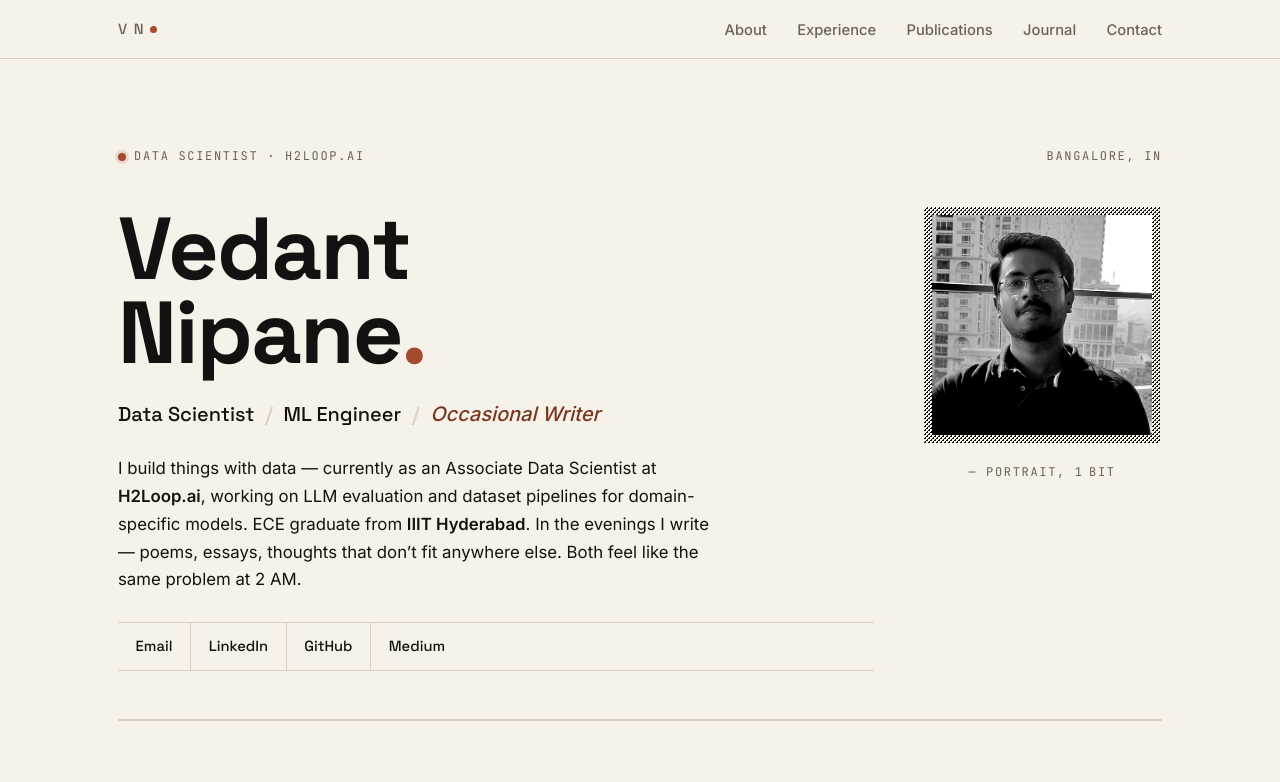
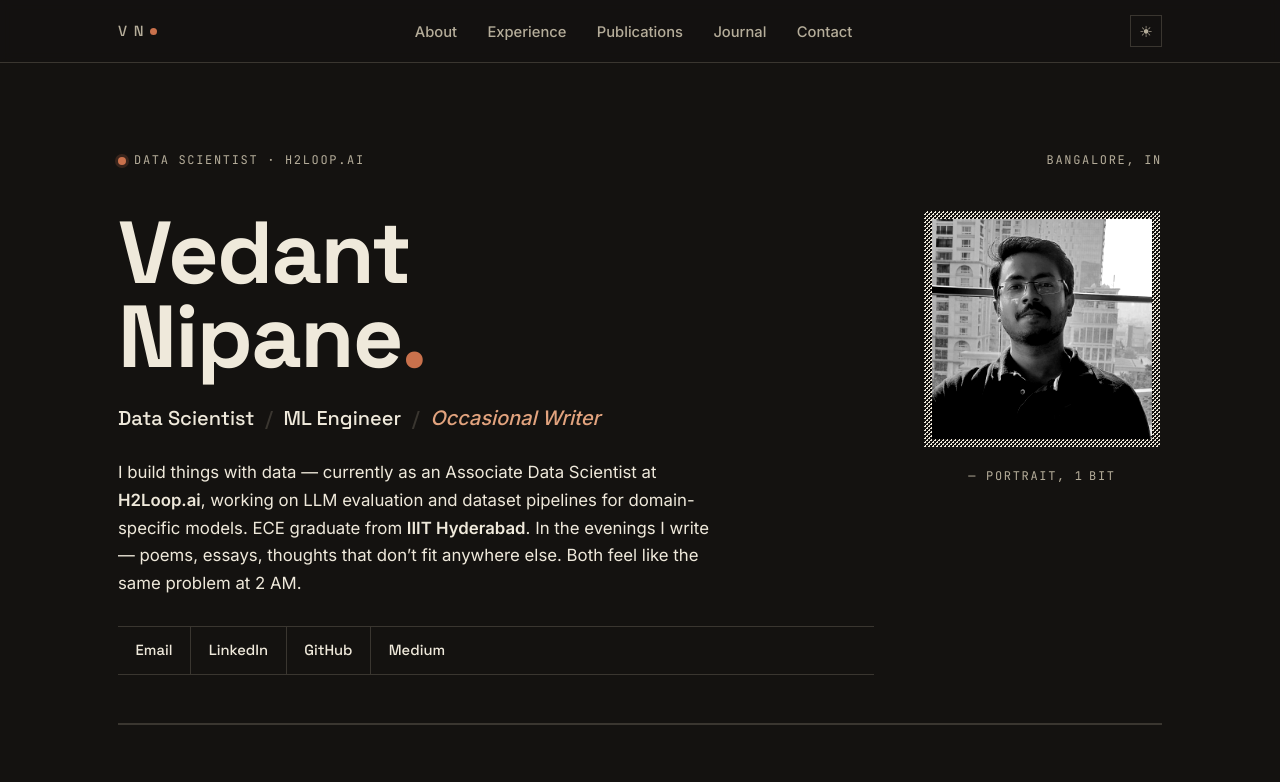
Before and after one commit to VedantNipane/vedantnipane.github.io, an Astro site: page / in a window 1280 px wide. Shown: the top 782 px of the page. Built offline with nearby package versions, Linux system fonts and the light colour scheme; Astro itself is replaced by a stand-in of ours.

Commit message:
Add dark/light theme toggle with dark as default
Restructure CSS custom properties into dark (default) and light
variants using data-theme on the html element, persisted via
localStorage with a pre-paint inline script to avoid flash of
wrong theme. Dark palette matches colors observed under Chrome's
forced dark mode. Inverted surfaces (poem page, journal block) now
use theme-relative --invert-* variables so they stay visually
inverted regardless of the active site theme.

Co-Authored-By: Claude Sonnet 5 <noreply@anthropic.com>

```diff
--- a/src/layouts/Layout.astro
+++ b/src/layouts/Layout.astro
@@ -31,6 +31,14 @@ const {
 
     <title>{title}</title>
 
+    <script is:inline>
+      (function () {
+        var stored = localStorage.getItem('theme');
+        var theme = stored === 'light' ? 'light' : 'dark';
+        document.documentElement.setAttribute('data-theme', theme);
+      })();
+    </script>
+
     <script async src="https://www.googletagmanager.com/gtag/js?id=G-Y74Q8X13Z0"></script>
     <script is:inline>
       window.dataLayer = window.dataLayer || [];
@@ -53,6 +61,10 @@ const {
           <li><a href="/journal">Journal</a></li>
           <li><a href="#contact">Contact</a></li>
         </ul>
+        <button id="theme-toggle" class="theme-toggle" type="button" aria-label="Toggle light/dark theme">
+          <span class="theme-toggle-icon icon-sun" aria-hidden="true">&#9728;</span>
+          <span class="theme-toggle-icon icon-moon" aria-hidden="true">&#9789;</span>
+        </button>
       </div>
     </nav>
 
@@ -75,8 +87,41 @@ const {
       </div>
     </footer>
 
+    <script>
+      const themeToggle = document.getElementById('theme-toggle');
+      themeToggle?.addEventListener('click', () => {
+        const root = document.documentElement;
+        const next = root.getAttribute('data-theme') === 'light' ? 'dark' : 'light';
+        root.setAttribute('data-theme', next);
+        localStorage.setItem('theme', next);
+      });
+    </script>
+
     <style is:global>
-      :root {
+      :root, :root[data-theme='dark'] {
+        /* Dark palette (default) */
+        --bg: #141210;
+        --bg-soft: #1e1b17;
+        --bg-invert: #f6f2e9;
+        --ink: #efe9db;
+        --ink-on-dark: #141210;
+        --ink-soft: #b5ad9a;
+        --rule: #3a3630;
+        --rule-strong: #efe9db;
+        --accent: #c9714c;       /* brighter terracotta for dark bg */
+        --accent-ink: #e2a37e;
+        --nav-bg: rgba(20, 18, 16, 0.88);
+        --input-bg: #1e1b17;
+        --focus-ring: rgba(201, 113, 76, 0.2);
+        /* colors to use inside "inverted" (opposite-of-page) surfaces */
+        --invert-rule: #d8d0bd;
+        --invert-ink-soft: #6a6355;
+        --font-display: 'Space Grotesk', system-ui, -apple-system, sans-serif;
+        --font-body: 'Inter', system-ui, -apple-system, sans-serif;
+        --font-mono: 'JetBrains Mono', ui-monospace, Menlo, Consolas, monospace;
+      }
+
+      :root[data-theme='light'] {
         /* Warm paper palette */
         --bg: #f6f2e9;
         --bg-soft: #efe9db;
@@ -88,9 +133,11 @@ const {
         --rule-strong: #1a1715;
         --accent: #a44a2e;       /* muted terracotta */
         --accent-ink: #7a3620;
-        --font-display: 'Space Grotesk', system-ui, -apple-system, sans-serif;
-        --font-body: 'Inter', system-ui, -apple-system, sans-serif;
-        --font-mono: 'JetBrains Mono', ui-monospace, Menlo, Consolas, monospace;
+        --nav-bg: rgba(246, 242, 233, 0.92);
+        --input-bg: #fff;
+        --focus-ring: rgba(164, 74, 46, 0.15);
+        --invert-rule: #3a3630;
+        --invert-ink-soft: #b5ad9a;
       }
 
       *, *::before, *::after { box-sizing: border-box; }
@@ -155,7 +202,7 @@ const {
         position: sticky;
         top: 0;
         z-index: 10;
-        background: rgba(246, 242, 233, 0.92);
+        background: var(--nav-bg);
         backdrop-filter: blur(6px);
         border-bottom: 1px solid var(--rule);
       }
@@ -199,6 +246,26 @@ const {
       }
       .top-nav a:hover { color: var(--ink); text-decoration: none; }
 
+      .theme-toggle {
+        display: inline-flex;
+        align-items: center;
+        justify-content: center;
+        width: 32px;
+        height: 32px;
+        margin-left: 1.25rem;
+        border: 1px solid var(--rule);
+        background: transparent;
+        color: var(--ink-soft);
+        font-size: 0.95rem;
+        line-height: 1;
+        cursor: pointer;
+        transition: border-color 0.15s, color 0.15s;
+      }
+      .theme-toggle:hover { border-color: var(--ink); color: var(--ink); }
+      .theme-toggle-icon { display: none; }
+      :root[data-theme='dark'] .theme-toggle .icon-sun { display: inline; }
+      :root[data-theme='light'] .theme-toggle .icon-moon { display: inline; }
+
       /* ====== Page container ====== */
       .site-main {
         max-width: 1100px;
@@ -237,9 +304,9 @@ const {
         border-radius: 2px;
       }
       .block--invert h2 { color: var(--ink-on-dark); }
-      .block--invert .block-label { color: #b5ad9a; }
+      .block--invert .block-label { color: var(--invert-ink-soft); }
       .block--invert .block-label .num { color: var(--accent); }
-      .block--invert a { color: var(--ink-on-dark); text-decoration-color: #554f42; }
+      .block--invert a { color: var(--ink-on-dark); text-decoration-color: var(--invert-rule); }
       .block--invert a:hover { color: var(--accent); text-decoration-color: var(--accent); }
 
       /* ====== Dither accent utility ====== */
--- a/src/pages/index.astro
+++ b/src/pages/index.astro
@@ -283,7 +283,7 @@ import Layout from '../layouts/Layout.astro';
     background: var(--accent);
     border-radius: 50%;
     display: inline-block;
-    box-shadow: 0 0 0 3px rgba(164, 74, 46, 0.15);
+    box-shadow: 0 0 0 3px var(--focus-ring);
   }
 
   .hero-grid {
@@ -470,7 +470,7 @@ import Layout from '../layouts/Layout.astro';
   .journal-note {
     font-family: var(--font-mono);
     font-size: 0.95rem;
-    color: #b5ad9a;
+    color: var(--invert-ink-soft);
     border-left: 2px solid var(--accent);
     padding: 0.25rem 0 0.25rem 1rem;
     margin-top: 1.5rem;
@@ -505,7 +505,7 @@ import Layout from '../layouts/Layout.astro';
     font-size: 1rem;
     padding: 0.65rem 0.8rem;
     border: 1px solid var(--rule);
-    background: #fff;
+    background: var(--input-bg);
     color: var(--ink);
     border-radius: 0;
     transition: border-color 0.15s;
```
Also changed, not shown: src/pages/journal/[...slug].astro (+7 -7 lines).
